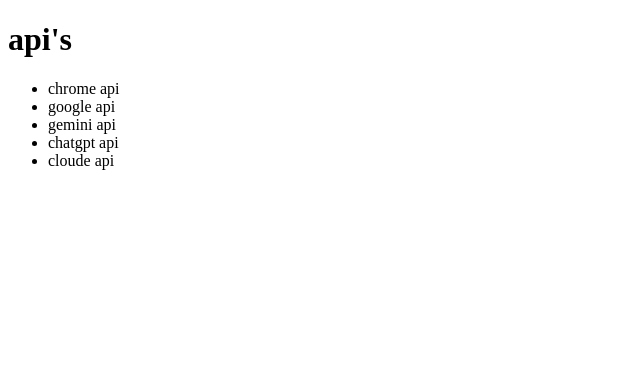
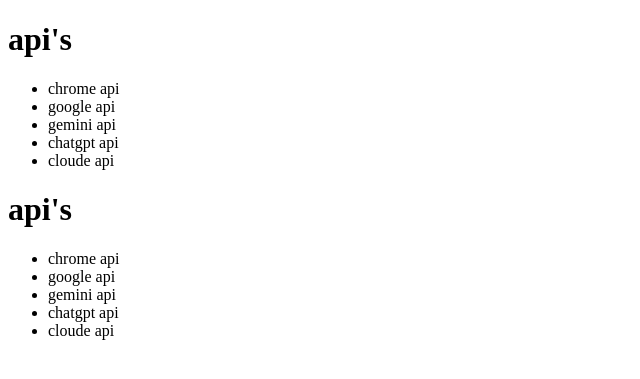
Before and after one commit to ravikaushal11u/django_project, a Django app: template templates/api.html in a window 1280 px wide. Shown: the top 379 px of the page, without its empty margins (0-640 px from the left). Run offline with Django 5.2, Linux system fonts and the light colour scheme; the template is opened without the code that fills it, so the values that code supplies are empty; parts of the project's set-up code (start-up, migrations or seed data) failed here and were passed over.

Commit message:
Enhance api.html with HTML structure and content
Added HTML structure and API list to the template.

```diff
--- a/templates/api.html
+++ b/templates/api.html
@@ -1,4 +1,20 @@
 <!DOCTYPE html>
+<html lang="en">
+<head>
+    <meta charset="UTF-8">
+    <meta name="viewport" content="width=device-width, initial-scale=1.0">
+    <title>Document</title>
+</head>
+<body>
+   <h1> api's </h1>
+    <ul>
+        <li>chrome api</li>
+        <li>google api</li>
+        <li>gemini api</li>
+        <li>chatgpt api</li>
+        <li>cloude api</li>
+
+    </ul><!DOCTYPE html>
 <html lang="en">
 <head>
     <meta charset="UTF-8">
@@ -17,3 +33,5 @@
     </ul>
 </body>
 </html>
+</body>
+</html>
```
